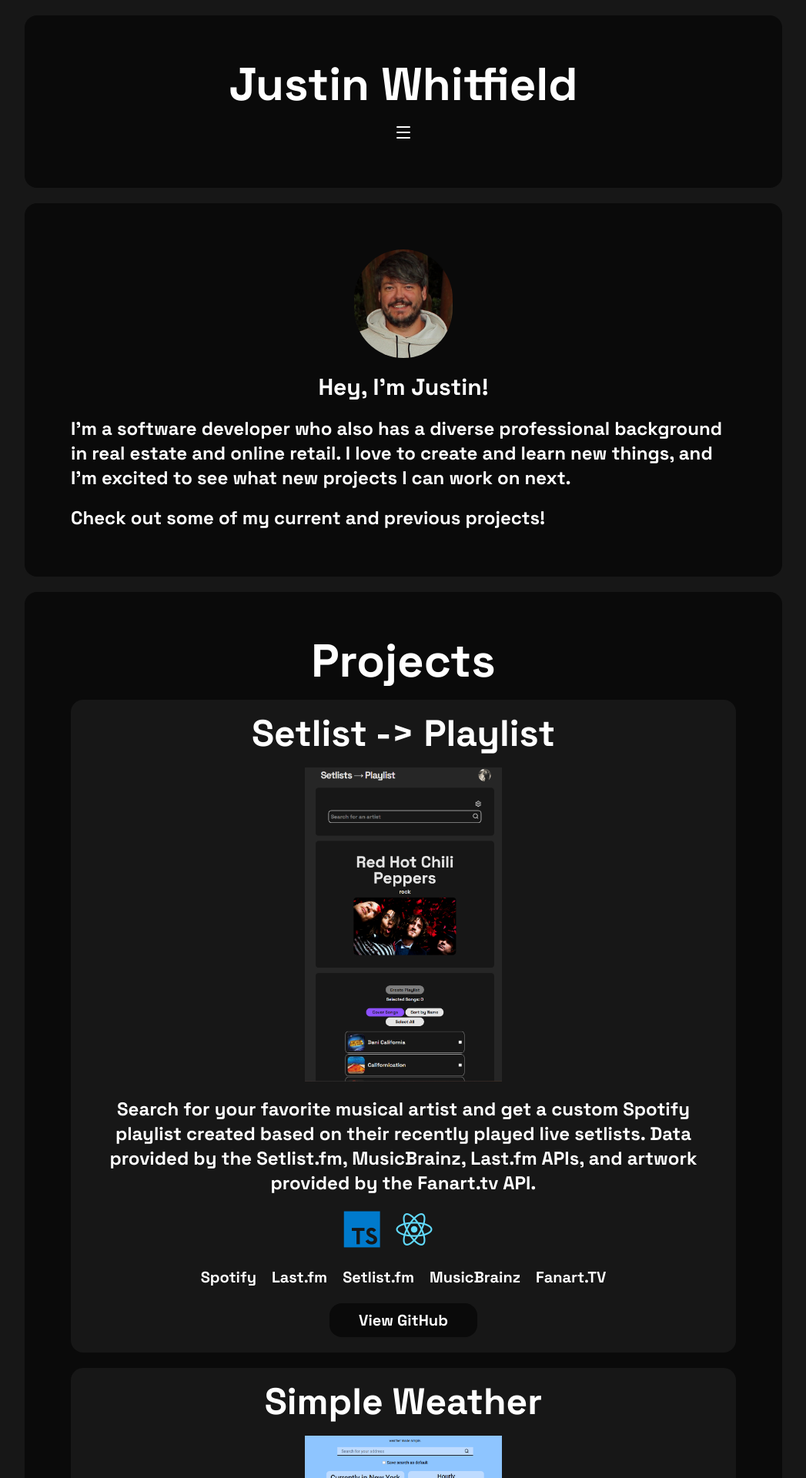
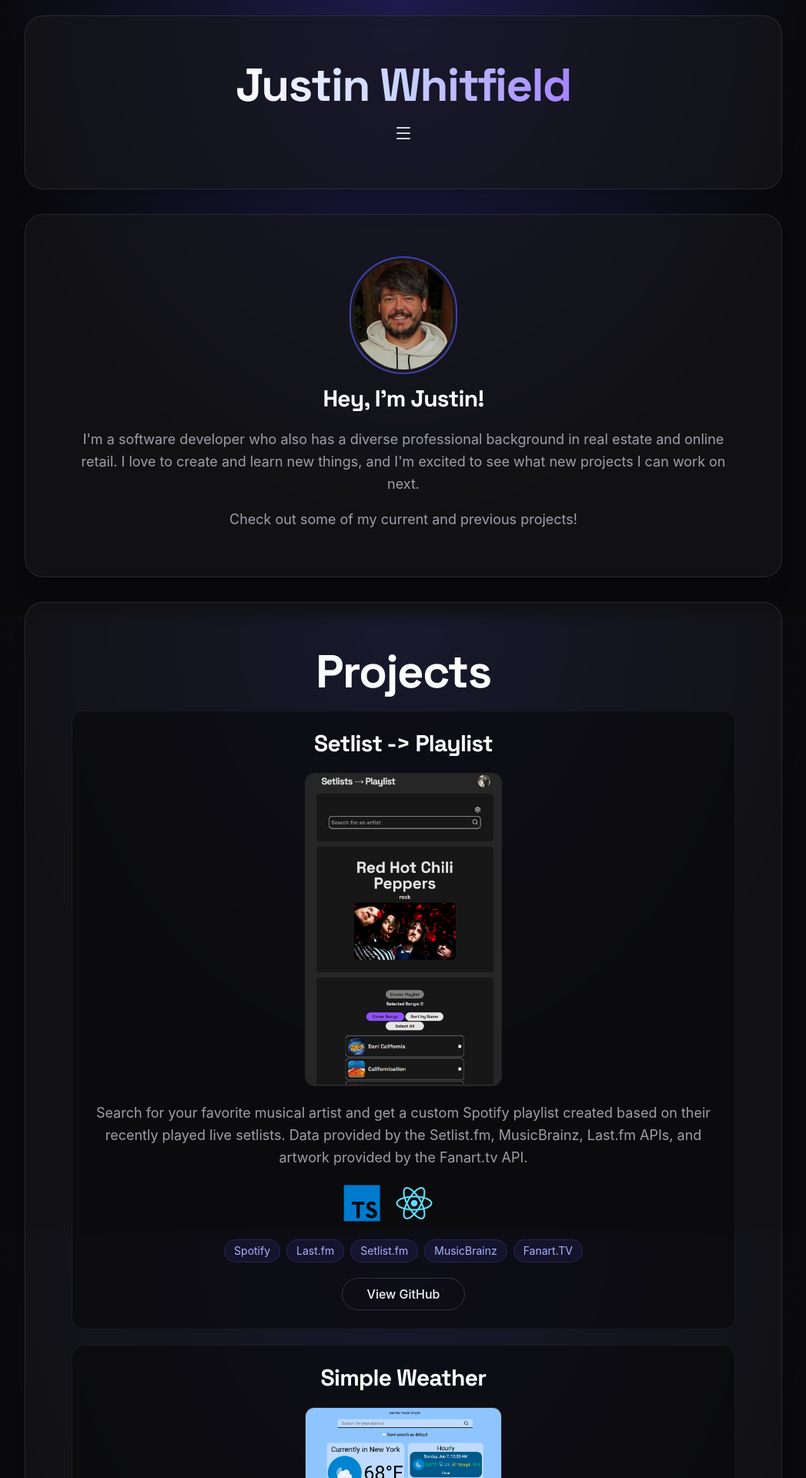
Before and after one commit to gwhitfi/justin-portfolio, a React (Vite) app: page / in a window 1280 px wide. Shown: the top 1920 px of the page at 77% size, without its empty margins (116-1163 px from the left). Built offline with nearby package versions, Linux system fonts and the light colour scheme.

Commit message:
updating styling to improve look

```diff
--- a/src/App.tsx
+++ b/src/App.tsx
@@ -7,7 +7,7 @@
 
 function App() {
     return (
-        <div className="flex flex-col items-center gap-5 p-5 min-h-screen bg-neutral-800 text-white md:max-w-2xl md:mx-auto md:bg-neutral-900 lg:max-w-3xl xl:max-w-5xl">
+        <div className="flex flex-col items-center gap-8 p-5 min-h-screen font-sans text-zinc-300 antialiased md:max-w-2xl md:mx-auto lg:max-w-3xl xl:max-w-5xl">
             <Header />
             <WelcomeSection />
             <ProjectSection />
--- a/src/components/ApiIcon.tsx
+++ b/src/components/ApiIcon.tsx
@@ -12,7 +12,7 @@
             onMouseEnter={() => setApiOpen(true)}
             onMouseLeave={() => setApiOpen(false)}
         >
-            <div className="hover:cursor-default">{api}</div>
+            <div className="hover:cursor-default text-sm px-3 py-1 rounded-full bg-indigo-500/10 text-indigo-300 border border-indigo-500/20">{api}</div>
             {apiOpen && <Tooltip text={`${api} API`} />}
         </div>
     );
--- a/src/components/Tooltip.tsx
+++ b/src/components/Tooltip.tsx
@@ -4,7 +4,7 @@
 
 export default function Tooltip({ text }: TooltipProps) {
     return (
-        <div className="absolute top-full bg-neutral-900 z-10 border border-neutral-700 p-2 rounded-xl text-center whitespace-nowrap">
+        <div className="absolute top-full bg-zinc-900/90 backdrop-blur z-10 border border-white/10 shadow-lg p-2 rounded-xl text-center whitespace-nowrap">
             <p>{text}</p>
         </div>
     );
--- a/src/components/cards/ProjectCard.tsx
+++ b/src/components/cards/ProjectCard.tsx
@@ -7,15 +7,15 @@
     const { title, description, screenshot, githubLink, hostedLink, techIcons, apisUsed } = project;
     const [imgOpen, setImgOpen] = useState(false);
     return (
-        <div className="bg-neutral-900 rounded-2xl p-5 flex flex-col items-center gap-5">
-            <h2 className="text-3xl md:text-4xl lg:text-5xl">{title}</h2>
+        <div className="bg-zinc-950/60 border border-white/5 hover:border-indigo-400/40 hover:-translate-y-1 hover:shadow-xl hover:shadow-indigo-500/10 transition duration-300 rounded-2xl p-6 flex flex-col items-center gap-5">
+            <h2 className="text-2xl md:text-3xl">{title}</h2>
             <img
                 src={screenshot}
                 alt={`${title} screenshot`}
                 onClick={() => setImgOpen((prev) => !prev)}
-                className={`${imgOpen ? "w-2xl" : "w-64"} `}
+                className={`${imgOpen ? "w-2xl" : "w-64"} rounded-xl border border-white/10 transition-all cursor-zoom-in`}
             />
-            <p className="text-center md:text-xl lg:text-2xl">{description}</p>
+            <p className="text-center text-zinc-400 md:text-lg leading-relaxed">{description}</p>
             <div className="flex gap-5">
                 {techIcons?.map((icon) => {
                     return (
@@ -25,7 +25,7 @@
                     );
                 })}
             </div>
-            <div className="flex flex-wrap justify-center gap-5 md:text-xl">
+            <div className="flex flex-wrap justify-center gap-2">
                 {apisUsed?.map((api) => {
                     return (
                         <div key={api} className="relative">
@@ -36,13 +36,13 @@
             </div>
             <div className="flex gap-2">
                 <a href={githubLink}>
-                    <button className="bg-neutral-950 py-2 px-2 w-32 rounded-2xl hover:cursor-pointer hover:bg-neutral-800 md:text-xl md:w-48">
+                    <button className="border border-white/15 text-zinc-100 text-sm font-medium py-2 px-2 w-32 rounded-full hover:cursor-pointer hover:bg-white/10 transition md:text-base md:w-40">
                         View GitHub
                     </button>
                 </a>
                 {hostedLink && (
                     <a href={hostedLink}>
-                        <button className="bg-neutral-950 py-2 px-2 w-32 rounded-2xl hover:cursor-pointer hover:bg-neutral-800 md:text-xl md:w-48">
+                        <button className="bg-linear-to-r from-indigo-500 to-violet-500 text-white text-sm font-medium py-2 px-2 w-32 rounded-full hover:cursor-pointer hover:brightness-110 shadow-lg shadow-indigo-500/25 transition md:text-base md:w-40">
                             View Project
                         </button>
                     </a>
--- a/src/components/sections/AboutSection.tsx
+++ b/src/components/sections/AboutSection.tsx
@@ -2,10 +2,10 @@
     return (
         <div
             id="about"
-            className="bg-neutral-950 rounded-2xl p-5 flex flex-col items-center gap-5 md:p-15"
+            className="bg-zinc-900/60 border border-white/10 shadow-xl backdrop-blur rounded-3xl p-5 flex flex-col items-center gap-5 md:p-15"
         >
             <h2 className="text-4xl md:text-5xl lg:text-6xl">About</h2>
-            <div className="flex flex-col gap-5 md:text-xl">
+            <div className="flex flex-col gap-4 text-zinc-400 md:text-lg leading-relaxed">
                 <p>
                     I have been interested in and tinkering with computers since I was very young. I
                     built my first computer when I was 10 years old, with a little help form a
--- a/src/components/sections/ContactSection.tsx
+++ b/src/components/sections/ContactSection.tsx
@@ -2,11 +2,11 @@
     return (
         <div
             id="contact"
-            className="bg-neutral-950 rounded-2xl p-5 flex flex-col items-center gap-5 w-full md:p-15"
+            className="bg-zinc-900/60 border border-white/10 shadow-xl backdrop-blur rounded-3xl p-5 flex flex-col items-center gap-5 w-full md:p-15"
         >
             <h2 className="text-4xl md:text-5xl lg:text-6xl">Contact</h2>
             <p className="">
-                <a className="underline text-lg" href="mailto:JustinWClemson@gmail.com">
+                <a className="text-indigo-400 hover:text-indigo-300 underline underline-offset-4 transition" href="mailto:JustinWClemson@gmail.com">
                     Email
                 </a>{" "}
                 is the best way to contact me, feel free to reach out!
@@ -16,7 +16,7 @@
                 <a
                     href="https://drive.google.com/file/d/1ylfwHzjxOfg5b6AIPKactL3NEZG3fQP8/view?usp=sharing"
                     target="_blank"
-                    className="underline"
+                    className="text-indigo-400 hover:text-indigo-300 underline underline-offset-4 transition"
                 >
                     Resume
                 </a>{" "}
--- a/src/components/sections/Header.tsx
+++ b/src/components/sections/Header.tsx
@@ -4,29 +4,29 @@
 export default function Header() {
     const [menuOpen, setMenuOpen] = useState(false);
     return (
-        <nav className="bg-neutral-950 rounded-2xl p-5 w-full flex flex-col items-center gap-5 md:p-15">
-            <h1 className="text-4xl md:text-5xl lg:text-6xl">Justin Whitfield</h1>
+        <nav className="bg-zinc-900/60 border border-white/10 shadow-xl backdrop-blur rounded-3xl p-5 w-full flex flex-col items-center gap-5 md:p-15">
+            <h1 className="text-4xl md:text-5xl lg:text-6xl bg-linear-to-r from-white via-indigo-200 to-violet-400 bg-clip-text text-transparent">Justin Whitfield</h1>
             <Menu onClick={() => setMenuOpen((prev) => !prev)} />
             {menuOpen && (
                 <div className="flex flex-wrap justify-center gap-2 text-center">
                     <a
                         href="#projects"
-                        className="bg-neutral-900 py-2 px-4 w-24 md:w-36 rounded-2xl"
+                        className="bg-white/5 hover:bg-white/15 transition py-2 px-4 w-24 md:w-36 rounded-full"
                     >
                         Projects
                     </a>
-                    <a href="#about" className="bg-neutral-900 py-2 px-4 w-24 md:w-36 rounded-2xl">
+                    <a href="#about" className="bg-white/5 hover:bg-white/15 transition py-2 px-4 w-24 md:w-36 rounded-full">
                         About
                     </a>
                     <a
                         href="#contact"
-                        className="bg-neutral-900 py-2 px-4 w-24 md:w-36 rounded-2xl"
+                        className="bg-white/5 hover:bg-white/15 transition py-2 px-4 w-24 md:w-36 rounded-full"
                     >
                         Contact
                     </a>
                     <a
                         href="https://drive.google.com/file/d/1ylfwHzjxOfg5b6AIPKactL3NEZG3fQP8/view?usp=sharing"
-                        className="bg-neutral-900 py-2 px-4 w-24 md:w-36 rounded-2xl"
+                        className="bg-white/5 hover:bg-white/15 transition py-2 px-4 w-24 md:w-36 rounded-full"
                         target="_blank"
                     >
                         Resume
--- a/src/components/sections/ProjectSection.tsx
+++ b/src/components/sections/ProjectSection.tsx
@@ -4,7 +4,7 @@
 
 export default function ProjectSection() {
     return (
-        <div className="bg-neutral-950 rounded-2xl p-5 md:p-15" id="projects">
+        <div className="bg-zinc-900/60 border border-white/10 shadow-xl backdrop-blur rounded-3xl p-5 md:p-15" id="projects">
             <div className="flex flex-col items-center gap-5">
                 <h2 className="text-4xl md:text-5xl lg:text-6xl">Projects</h2>
                 {projects.map((project: Project) => {
--- a/src/components/sections/WelcomeSection.tsx
+++ b/src/components/sections/WelcomeSection.tsx
@@ -2,10 +2,10 @@
 
 export default function WelcomeSection() {
     return (
-        <div className="bg-neutral-950 rounded-2xl p-5 flex flex-col items-center gap-5 md:p-15">
-            <img src={justin} className="w-32 rounded-full" alt="" />
+        <div className="bg-zinc-900/60 border border-white/10 shadow-xl backdrop-blur rounded-3xl p-5 flex flex-col items-center gap-5 md:p-15">
+            <img src={justin} className="w-32 rounded-full ring-2 ring-indigo-500/60 ring-offset-4 ring-offset-zinc-900" alt="" />
             <h2 className="text-2xl md:text-3xl">Hey, I'm Justin!</h2>
-            <div className="flex flex-col gap-5 md:text-2xl">
+            <div className="flex flex-col gap-4 text-center text-zinc-400 md:text-lg leading-relaxed">
                 <p>
                     I'm a <span className="">software developer</span> who also has a diverse
                     professional background in real estate and online retail. I love to create and
--- a/src/index.css
+++ b/src/index.css
@@ -3,5 +3,11 @@
 
 body {
     font-family: "Space Grotesk";
-    @apply bg-neutral-900;
+    @apply bg-zinc-950 bg-[radial-gradient(ellipse_at_top,var(--color-indigo-950),var(--color-zinc-950)_60%)] bg-fixed;
 }
+
+@layer base {
+    h1, h2 {
+        @apply font-['Space_Grotesk'] font-bold tracking-tight text-white;
+    }
+}
```
